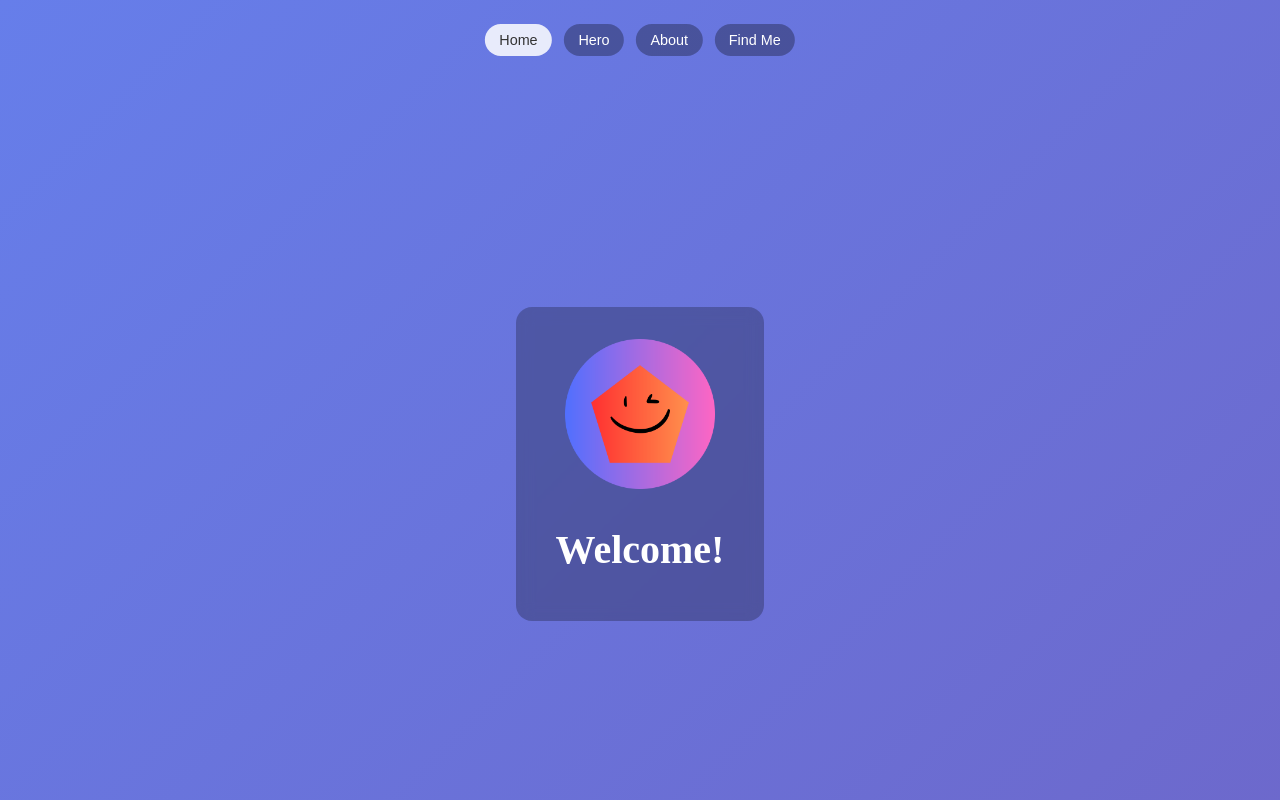
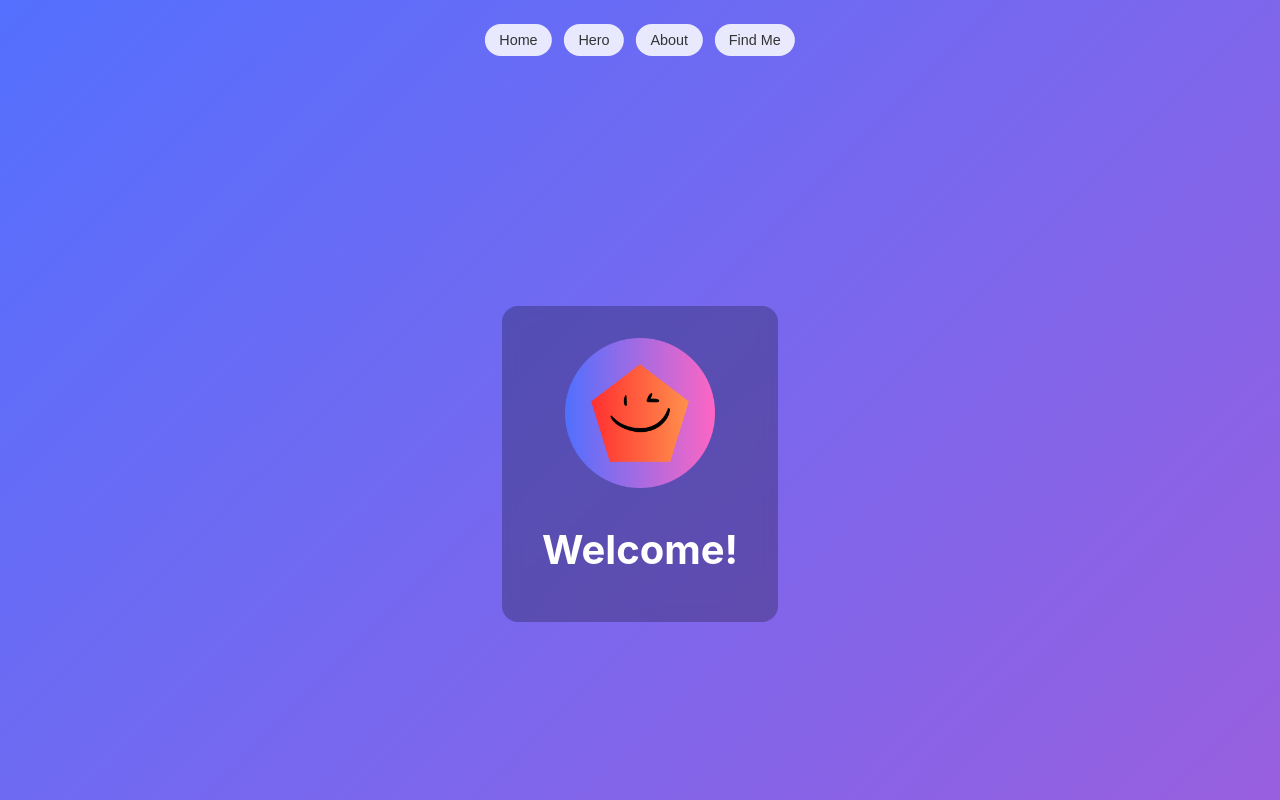
Before and after one commit to AJStanchfield/Personal-Portfolio, a React (Create React App) app in the folder frontend/: page / in a window 1280 px wide. Shown: the top 800 px of the page. Built offline with nearby package versions, Linux system fonts and the light colour scheme.

Commit message:
simplified bg

```diff
--- a/frontend/public/index.html
+++ b/frontend/public/index.html
@@ -24,7 +24,7 @@
       work correctly both with client-side routing and a non-root public URL.
       Learn how to configure a non-root public URL by running `npm run build`.
     -->
-    <title>React App</title>
+    <title>AJ Stanchfield's Portfolio</title>
   </head>
   <body>
     <noscript>You need to enable JavaScript to run this app.</noscript>
--- a/frontend/src/App.js
+++ b/frontend/src/App.js
@@ -2,10 +2,7 @@ import useScrollGradient from "./hooks/GradientBG";
 import Sections from "./IndexSections";
 
 const gradients = {
-  Title: "bg-slide",
-  hero: "bg-grad-1",
-  about: "bg-grad-2",
-  contact: "bg-grad-3",
+  home: "bg-slide",
 };
 
 function App() {
--- a/frontend/src/IndexSections.js
+++ b/frontend/src/IndexSections.js
@@ -4,25 +4,25 @@ function Sections({ activeSection, scrollToSection }) {
       {/* Navigation */}
         <div className="section-nav">
         <button
-          className={activeSection === "Title" ? "active" : ""}
+          className={activeSection === "home" ? "active" : ""}
           onClick={() => scrollToSection("Title")}
         >
           Home
         </button>
         <button
-          className={activeSection === "hero" ? "active" : ""}
+          className={activeSection === "home" ? "active" : ""}
           onClick={() => scrollToSection("hero")}
         >
           Hero
         </button>
         <button
-          className={activeSection === "about" ? "active" : ""}
+          className={activeSection === "home" ? "active" : ""}
           onClick={() => scrollToSection("about")}
         >
           About
         </button>
         <button
-          className={activeSection === "contact" ? "active" : ""}
+          className={activeSection === "home" ? "active" : ""}
           onClick={() => scrollToSection("contact")}
         >
           Find Me
@@ -30,7 +30,7 @@ function Sections({ activeSection, scrollToSection }) {
       </div>
 
     {/* Sections */}
-    <section className="section" data-section-id="Title">
+    <section className="section" data-section-id="home">
         <div className="section-content">
             <style>{`
                 .icon-image {
@@ -41,24 +41,24 @@ function Sections({ activeSection, scrollToSection }) {
                 }
             `}</style>
             <img src="Icon.png" alt="Icon" className="icon-image"/>
-            <h1 style={{fontWeight: "bold", fontFamily: "Cement"}}>Welcome!</h1>
+            <h1 style={{fontWeight: "bold"}}>Welcome!</h1>
             </div>
     </section>
-      <section className="section" data-section-id="hero">
+      <section className="section" data-section-id="home">
         <div className="section-content">
           <h1>Projects</h1>
           <p>Links to different projects and info</p>
         </div>
       </section>
 
-      <section className="section" data-section-id="about">
+      <section className="section" data-section-id="home">
         <div className="section-content">
           <h1>About</h1>
           <p>Explain something</p>
         </div>
       </section>
 
-      <section className="section" data-section-id="contact">
+      <section className="section" data-section-id="home">
         <div className="section-content">
           <h1>Contact me Here!</h1>
           <p>Email</p>
--- a/frontend/src/index.css
+++ b/frontend/src/index.css
@@ -26,19 +26,19 @@ body {
 /* Gradient variations */
 
 body.bg-slide {
-  background: linear-gradient(135deg, #667eea, #764ba2);
+  background: linear-gradient(135deg, #5470fe, #f849b5);
 }
 
 body.bg-grad-1 {
-  background: linear-gradient(135deg, #ff9a9e, #fecfef);
+  background: linear-gradient(135deg, #5470fe, #f849b5);
 }
 
 body.bg-grad-2 {
-  background: linear-gradient(135deg, #a18cd1, #fbc2eb);
+  background: linear-gradient(135deg, #5470fe, #f849b5);
 }
 
 body.bg-grad-3 {
-  background: linear-gradient(135deg, #f6d365, #fda085);
+  background: linear-gradient(135deg, #5470fe, #f849b5);
 }
 
 /* Layout for the app content */
```
